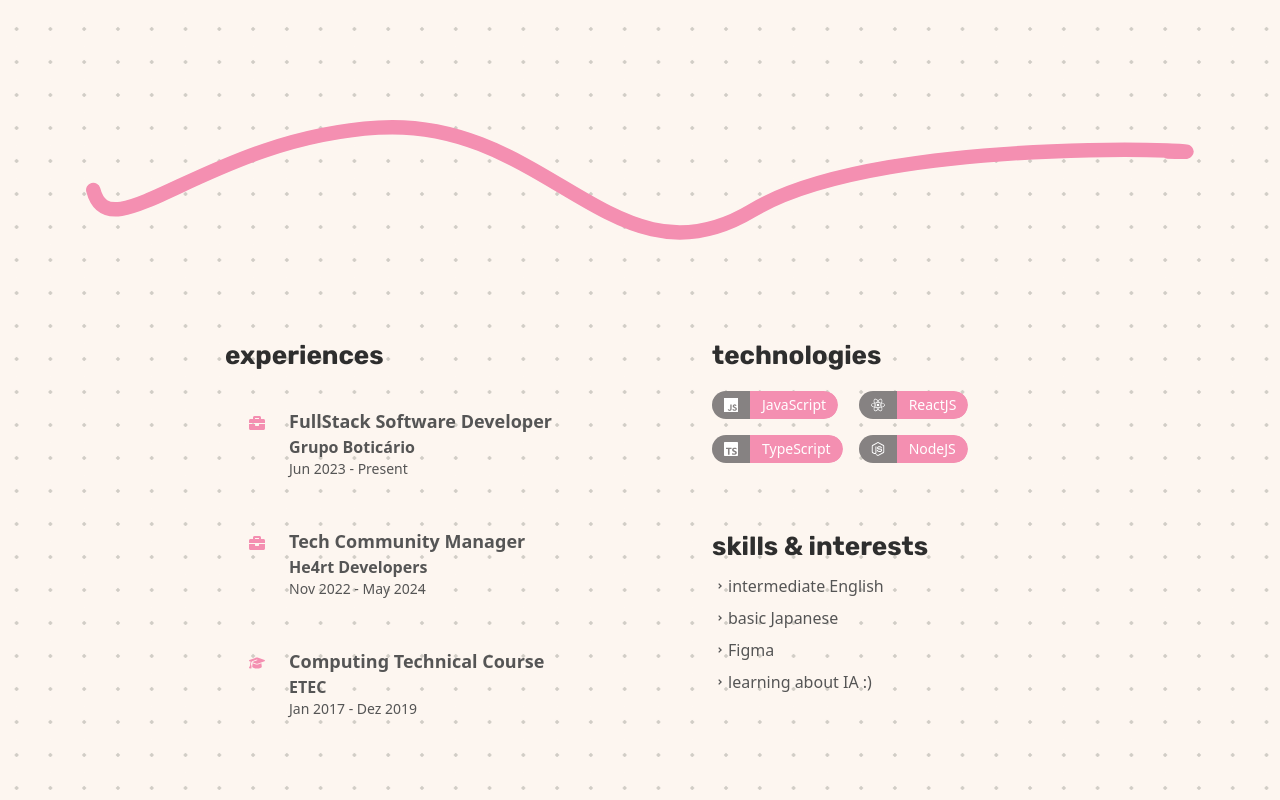
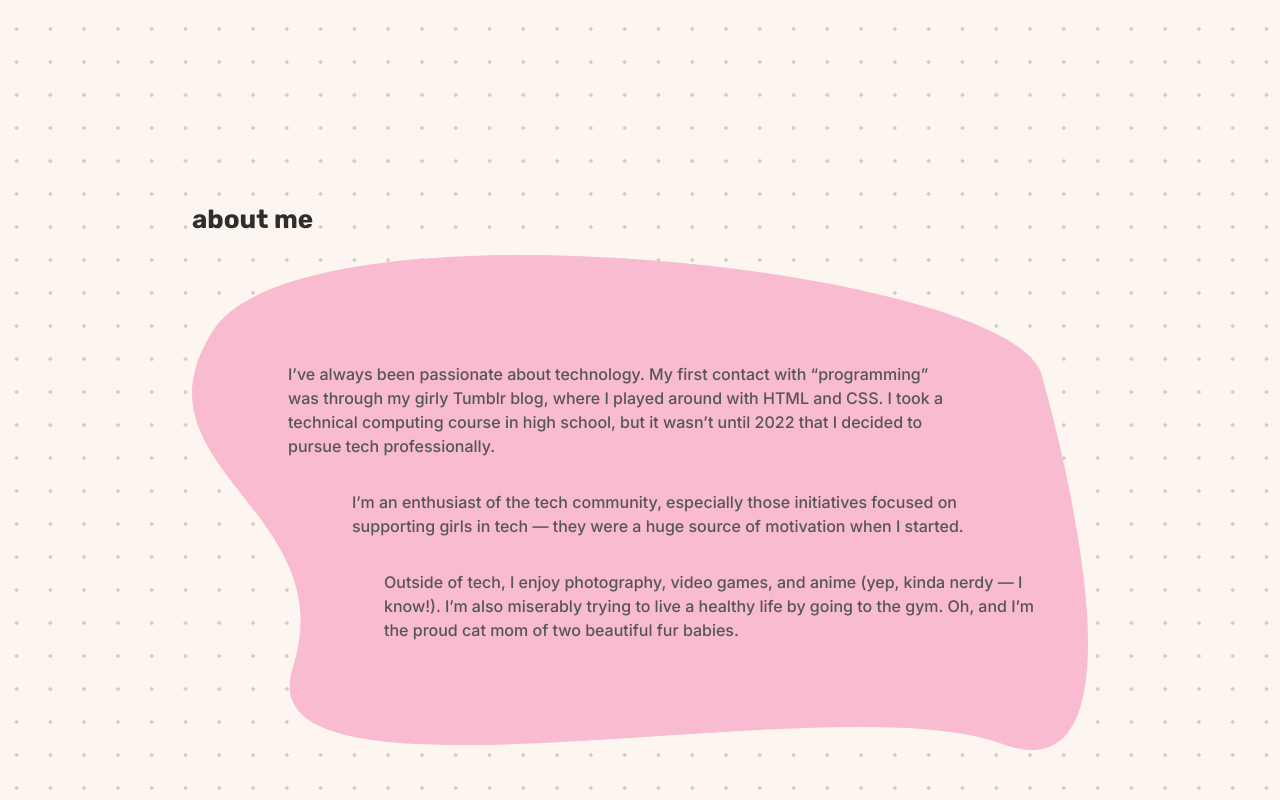
Before and after one commit to yayaflc/portfolio, a React (Vite) app: page / in a window 1280 px wide. Shown: the part 680-1480 px from the top of the page. Built offline with nearby package versions, Linux system fonts and the light colour scheme.

Commit message:
some changes

```diff
--- a/src/App.jsx
+++ b/src/App.jsx
@@ -1,15 +1,15 @@
 import { SiJavascript, SiTypescript, SiReact, SiNodedotjs } from "react-icons/si";
-import { FaBriefcase, FaGithubAlt, FaLinkedin,  } from "react-icons/fa";
-import { FaGraduationCap, FaLocationDot  } from "react-icons/fa6";
+import { FaBriefcase, FaGithubAlt, FaLinkedin, } from "react-icons/fa";
+import { FaGraduationCap, FaLocationDot } from "react-icons/fa6";
 import { RiArrowDropRightLine } from "react-icons/ri";
 import { TbMailFilled } from "react-icons/tb";
-import { MdLightMode, MdDarkMode  } from "react-icons/md";
 import './App.css'
 import ProjectCard from "./assets/components/ProjectCard";
 import Badge from "./assets/components/Badge";
 import ExperienceInfo from "./assets/components/ExperienceInfo";
 import ProfilePicture from "./assets/images/me.png"
 import Divider from "./assets/images/divider.svg"
+import Figure from "./assets/images/figure.svg"
 
 
 
@@ -19,8 +19,6 @@ function App() {
     <>
       <header className="bg-pinkPrimary/40 h-11 w-full fixed top-0 left-0 z-10">
         <div className="flex justify-end items-center gap-4 mr-6 mt-2">
-        <MdLightMode className="text-blackPrimary text-[28px] hover:text-white transition-colors duration-300" />
-        <MdDarkMode className="text-blackPrimary text-[28px] hover:text-white transition-colors duration-300" />
         </div>
       </header>
       <main className="flex flex-col items-center justify-center">
@@ -45,9 +43,31 @@ function App() {
             </div>
           </div>
         </div>
-      <div className="flex flex-row items-center justify-center mb-24">
-        <img src={Divider} alt="line" className="w-[90%]" />
+
+        <div className="mt-20 mb-32">
+          <h2 className="text-blackPrimary font-rubik font-bold text-[26px] mb-4">
+            about me
+          </h2>
+          <div className="relative w-full max-w-5xl mx-auto">
+            <img
+              src={Figure}
+              alt="Background shape"
+              className="w-full max-w-4xl mx-auto object-contain"
+            />
+            <div className="absolute inset-0 flex flex-col justify-center p-12 space-y-8 text-blackSecondary font-inter font-medium text-left">
+              <p className="max-w-2xl ml-12">
+                I’ve always been passionate about technology. My first contact with “programming” was through my girly Tumblr blog, where I played around with HTML and CSS. I took a technical computing course in high school, but it wasn’t until 2022 that I decided to pursue tech professionally.
+              </p>
+              <p className="max-w-2xl ml-28">
+                I’m an enthusiast of the tech community, especially those initiatives focused on supporting girls in tech — they were a huge source of motivation when I started.
+              </p>
+              <p className="max-w-2xl ml-36">
+                Outside of tech, I enjoy photography, video games, and anime (yep, kinda nerdy — I know!). I’m also miserably trying to live a healthy life by going to the gym. Oh, and I’m the proud cat mom of two beautiful fur babies.
+              </p>
             </div>
+          </div>
+        </div>
+        <img src={Divider} alt="divider" className="w-full max-w-5xl mx-auto mb-16" />
         <div className="grid grid-cols-2 gap-36">
           <div className="flex flex-col items-start gap-4">
             <h2 className="text-blackPrimary font-rubik font-bold text-[26px]">
```
Also changed, not shown: src/assets/images/cat-magic.png (added), src/assets/images/figure.svg (added), src/teste.md (deleted). Lines whose indentation alone changed are shown as unchanged.
